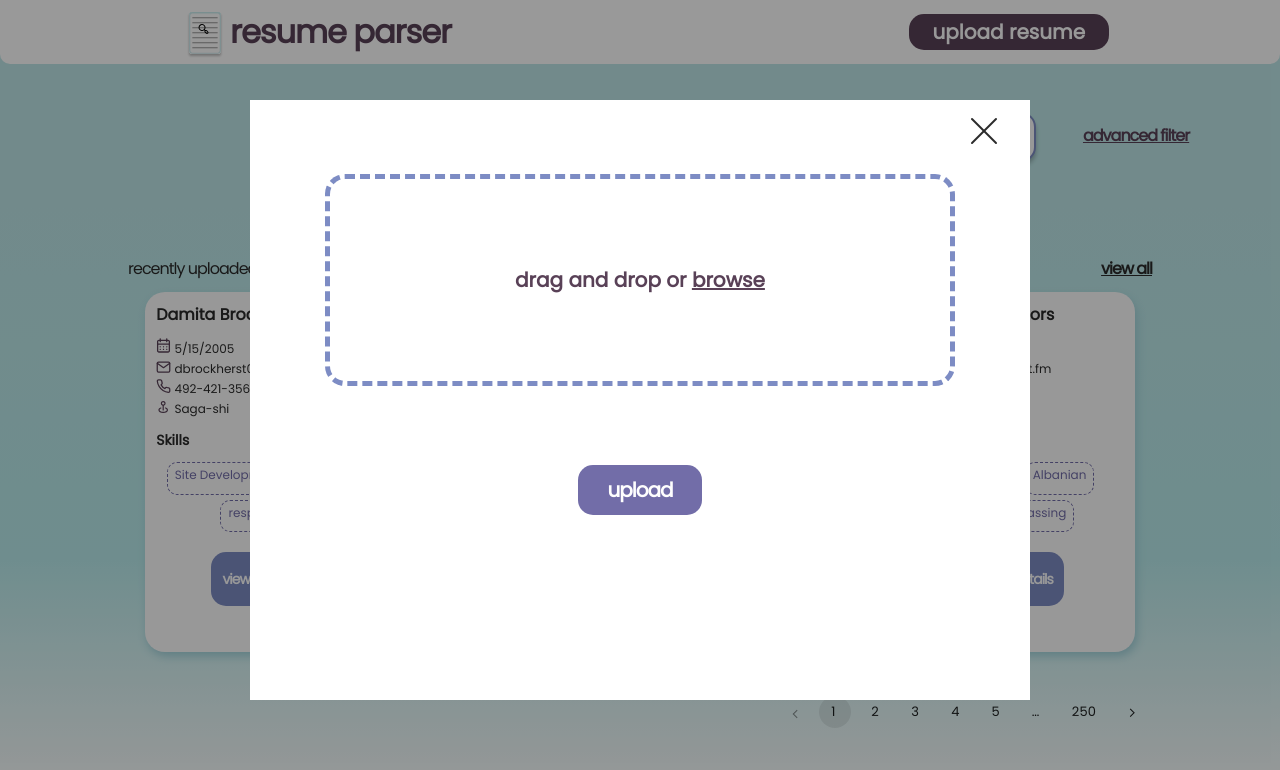
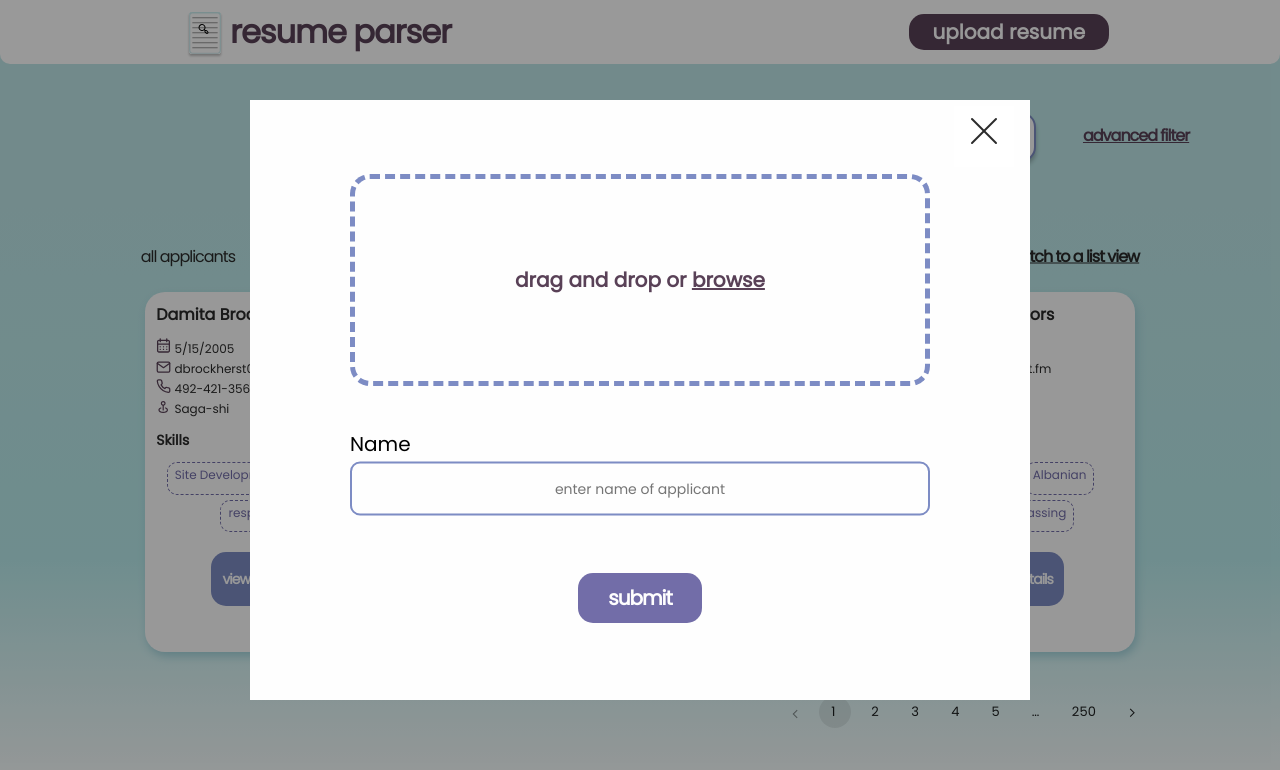
Before and after one commit to RRay6/react-resume-dashboard, a React (Create React App) app: page / in a window 1280 px wide. Both pictures are taken after a click on the button "upload resume". Shown: the top 770 px of the page. Built offline with nearby package versions, Linux system fonts and the light colour scheme.

Commit message:
Added Name form to resume UI.

```diff
--- a/src/App.css
+++ b/src/App.css
@@ -61,18 +61,18 @@
 }
 
 .uploadResume:hover {
-  background: #d730c9;
+  background: #7D8CC4;
   cursor: pointer;
 }
 
 .uploadModal {
-  position: fixed;
+  position: absolute;
   width: 780px;
   height: 600px;
   top: 50%;
   left: 50%;
   transform: translate(-50%, -50%);
-  background: white;
+  background: #FEFEFE;
   outline: none;
 }
 
@@ -90,7 +90,7 @@
   display: flex;
   justify-content: center;
   align-items: center;
-  width: 580px;
+  width: 530px;
   height: 162px;
   top: 30%;
   left: 50%;
@@ -110,8 +110,8 @@
 }
 
 .uploadPromptDefault:hover {
-  border: 5px dashed #d730c9;
-  color: #d730c9;
+  border: 5px dashed #7D8CC4;
+  color: #7D8CC4;
   cursor: pointer;
 }
 
@@ -120,7 +120,7 @@
   display: flex;
   justify-content: center;
   align-items: center;
-  width: 580px;
+  width: 530px;
   height: 162px;
   top: 30%;
   left: 50%;
@@ -140,16 +140,54 @@
 }
 
 .uploadPromptSelected:hover {
-  border: 5px solid #d730c9;
-  color: #d730c9;
+  border: 5px solid #7D8CC4;
+  color: #7D8CC4;
   cursor: pointer;
+}
+
+.uploadNameContainer {
+  position: absolute;
+  width: 580px;
+  height: 87px;
+  display: flex;
+  flex-direction: column;
+  justify-content: space-between;
+  align-items: flex-start;
+  top: 62%;
+  left: 50%;
+  transform: translate(-50%, -50%);
+  font-family: 'Poppins';
+}
+
+.uploadNameContainer span {
+  font-size: 20px;
+  font-style: normal;
+  font-weight: 500;
+}
+
+.uploadNameForm {
+  box-sizing: border-box;
+  display: flex;
+  flex-direction: row;
+  justify-content: space-between;
+  align-items: center;
+  gap: 10px;
+  width: 580px;
+  height: 54px;
+  background: #FEFEFE;
+  border: 2px solid #7D8CC4;
+  border-radius: 10px;
+
+  text-align: center;
+  font-family: 'Poppins';
+  font-size: 14px;
 }
 
 .uploadSubmitBtn {
   position: absolute;
   width: 124px;
   height: 50px;
-  top: 65%;
+  top: 83%;
   left: 50%;
   transform: translate(-50%, -50%);
   background: #726DA8;
@@ -167,7 +205,7 @@
 }
 
 .uploadSubmitBtn:hover {
-  background: #d730c9;
+  background: #7D8CC4;
   cursor: pointer;
 }
 
@@ -184,7 +222,7 @@
 }
 
 .uploadCloseBtn:hover {
-  color: #d730c9;
+  color: #7D8CC4;
   cursor: pointer;
 }
 
@@ -255,9 +293,10 @@
   position: absolute;
   display: flex;
   justify-content: space-between;
-  width: 80%;
+  width: 78%;
   top: 32%;
-  left: 10%;
+  left: 50%;
+  transform: translate(-50%, -50%);
   color: #2B2B2B;
   letter-spacing: -1px;
 }
@@ -354,7 +393,7 @@
 }
 
 .resumeTile button:hover {
-  background: #d730c9;
+  background: #7D8CC4;
   cursor: pointer;
 }
 
--- a/src/App.js
+++ b/src/App.js
@@ -19,7 +19,7 @@ function App() {
   // onClick handler for testing
   const testClick = (e) => {
     e.preventDefault()
-    toast("Wow so easy !")
+    toast.success("Wow so easy !")
   }
 
   // For pagination
@@ -73,8 +73,8 @@ function App() {
 
       {/* Resume summary tiles */}
       <div className="viewUploaded">
-        <span>recently uploaded</span>
-        <span className="viewAll"><strong><u>view all</u></strong></span>
+        <span>all applicants</span>
+        <span className="viewAll"><strong><u>switch to a list view</u></strong></span>
       </div>
 
       <div className="resumeTilesBoard">
@@ -97,8 +97,7 @@ function App() {
 
 
       <ToastContainer
-        position="bottom-right"
-        autoClose={500}
+        autoClose={2000}
         hideProgressBar={false}
         newestOnTop={false}
         rtl={false}
--- a/src/components/upload2Firebase.js
+++ b/src/components/upload2Firebase.js
@@ -14,7 +14,7 @@ function Upload2firebase({ closeModal }) {
             alert("Please upload an file first!")
             return
         }
-        toast("Upload Success!")
+        toast.success("Upload Success!")
 
         // Receives the storage reference and the file to upload.
         // Only uploads one file currently
@@ -38,7 +38,13 @@ function Upload2firebase({ closeModal }) {
                 <input className="input-zone" {...getInputProps()} />
                 <UploadPrompt file={file} />
             </div>
-            <button onClick={handleUpload} className="uploadSubmitBtn">Upload</button>
+
+            <div className="uploadNameContainer">
+                <span>Name</span>
+                <input className="uploadNameForm" input="text" placeholder="enter name of applicant"></input>
+            </div>
+
+            <button onClick={handleUpload} className="uploadSubmitBtn">Submit</button>
             <button className="uploadCloseBtn" onClick={closeModal}><img src={closeIcon}></img></button>
         </div>
     );
```
Also changed, not shown: src/components/databaseUpload.js (+4 -4 lines).
